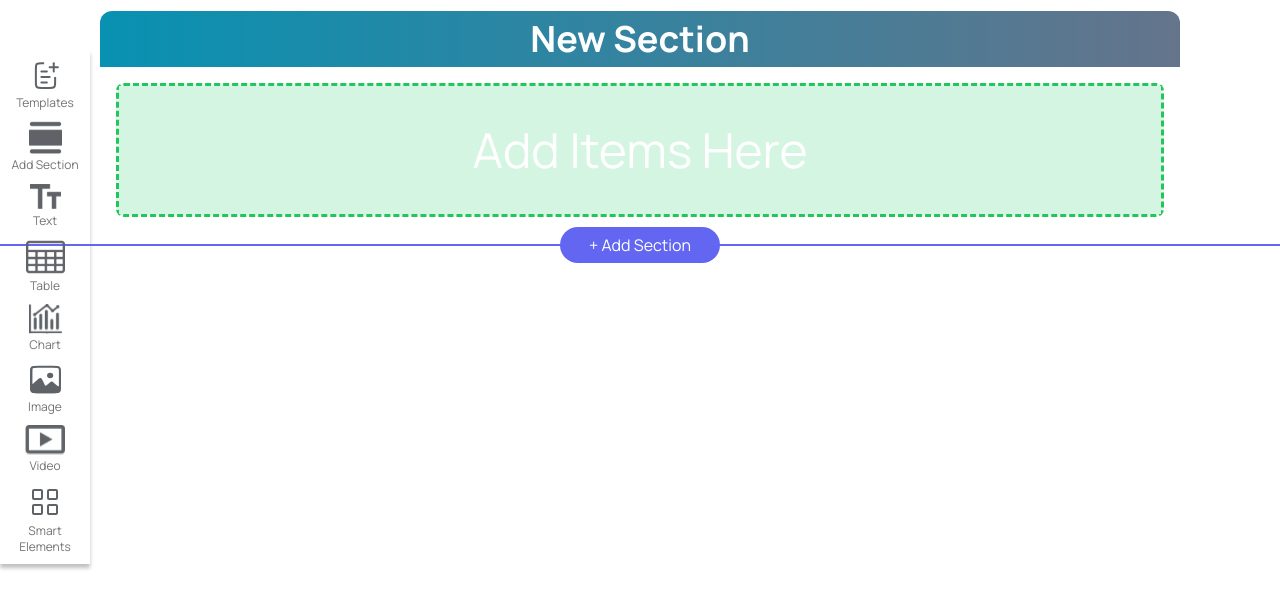
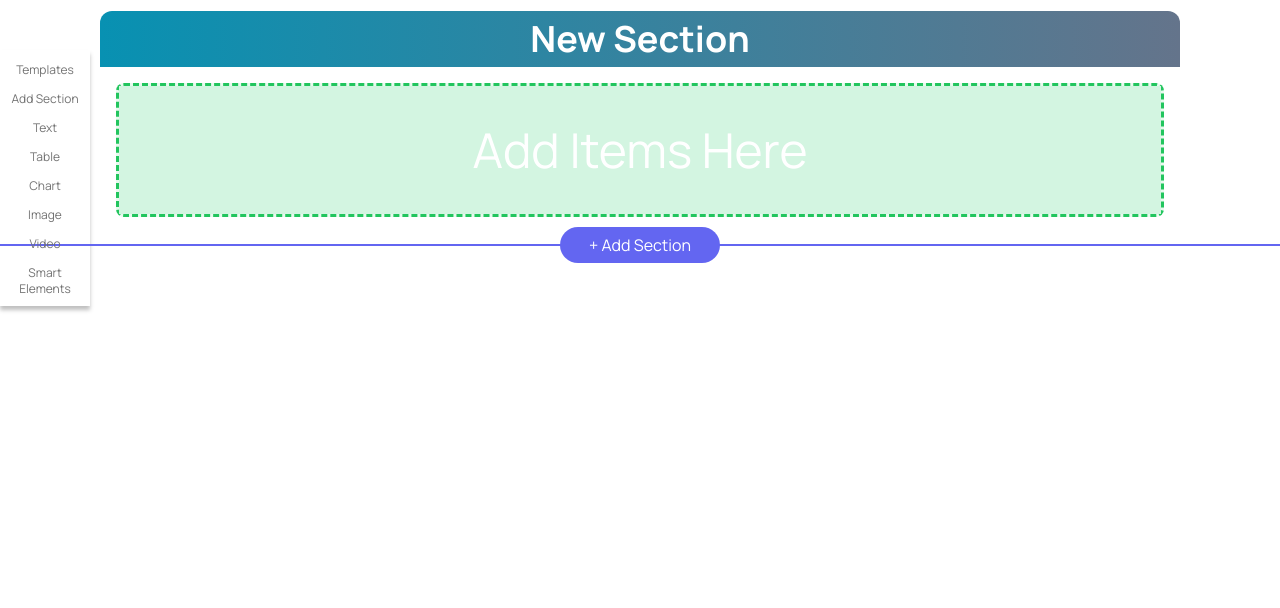
Before and after one commit to vlada125/drag-drop, a React (Create React App) app: page /projects in a window 1280 px wide. Shown: the top 608 px of the page. Built offline with nearby package versions, Linux system fonts and the light colour scheme.

Commit message:
fix images

```diff
--- a/src/components/ToolBar/ToolOption.tsx
+++ b/src/components/ToolBar/ToolOption.tsx
@@ -33,7 +33,7 @@ export const ToolOption: FC<ToolOptionProps> = (props) => {
 
   return (
     <div ref={drag} className="flex flex-col items-center py-[5px] mx-1 relative z-30" style={{ opacity }}>
-      <img src={icon} alt={'option icon'} />
+      {/* <img src={icon} alt={'option icon'} /> */}
       {!!label && (<p className="text-center text-neutral-500 text-xs font-medium mt-[3px]">{label}</p>)}
     </div>
   );
--- a/src/components/ToolBar/helpers.ts
+++ b/src/components/ToolBar/helpers.ts
@@ -3,197 +3,197 @@ import {TOOL_TYPE, ToolOption} from './types';
 
 export const toolOptions: ToolOption[] = [
   {
-    icon: '/images/icons/tool-template-icon.svg',
+    icon: './images/icons/tool-template-icon.svg',
     label: 'Templates',
     type: TOOL_TYPE.TEMPLATES
   },
   {
-    icon: '/images/icons/tool-section-icon.svg',
+    icon: './images/icons/tool-section-icon.svg',
     label: 'Add Section',
     subTools: [
       {
-        icon: '/images/icons/tool-section-one-icon.svg',
+        icon: './images/icons/tool-section-one-icon.svg',
         type: TOOL_TYPE.SECTION_ONE
       },
       {
-        icon: '/images/icons/tool-section-two-one-icon.svg',
+        icon: './images/icons/tool-section-two-one-icon.svg',
         type: TOOL_TYPE.SECTION_TWO_ONE
       },
       {
-        icon: '/images/icons/tool-section-three-icon.svg',
+        icon: './images/icons/tool-section-three-icon.svg',
         type: TOOL_TYPE.SECTION_THREE
       },
       {
-        icon: '/images/icons/tool-section-two-two-icon.svg',
+        icon: './images/icons/tool-section-two-two-icon.svg',
         type: TOOL_TYPE.SECTION_TWO_TWO
       },
       {
-        icon: '/images/icons/tool-section-two-three-icon.svg',
+        icon: './images/icons/tool-section-two-three-icon.svg',
         type: TOOL_TYPE.SECTION_TWO_THREE
       }
     ]
   },
   {
-    icon: '/images/icons/tool-text-icon.svg',
+    icon: './images/icons/tool-text-icon.svg',
     label: 'Text',
     subTools: [
       {
-        icon: '/images/icons/tool-text-box-icon.svg',
+        icon: './images/icons/tool-text-box-icon.svg',
         type: TOOL_TYPE.TEXT_BOX,
         label: 'Text Box'
       },
       {
-        icon: '/images/icons/tool-text-short-answer-icon.svg',
+        icon: './images/icons/tool-text-short-answer-icon.svg',
         type: TOOL_TYPE.TEXT_SHORT_ANSWER,
         label: 'Short Answer'
       },
       {
-        icon: '/images/icons/tool-text-paragraph-icon.svg',
+        icon: './images/icons/tool-text-paragraph-icon.svg',
         type: TOOL_TYPE.TEXT_PARAGRAPH,
         label: 'Paragraph'
       },
       {
-        icon: '/images/icons/tool-text-multiple-choice-icon.svg',
+        icon: './images/icons/tool-text-multiple-choice-icon.svg',
         type: TOOL_TYPE.TEXT_MULTIPLE_CHOICE,
         label: 'Multiple Choice'
       },
       {
-        icon: '/images/icons/tool-text-checkboxes-icon.svg',
+        icon: './images/icons/tool-text-checkboxes-icon.svg',
         type: TOOL_TYPE.TEXT_CHECKBOXES,
         label: 'Checkboxes'
       },
       {
-        icon: '/images/icons/tool-text-dropdown-icon.svg',
+        icon: './images/icons/tool-text-dropdown-icon.svg',
         type: TOOL_TYPE.TEXT_DROPDOWN,
         label: 'Dropdown'
       },
       {
-        icon: '/images/icons/tool-text-date-icon.svg',
+        icon: './images/icons/tool-text-date-icon.svg',
         type: TOOL_TYPE.TEXT_DATE,
         label: 'Date'
       }
     ]
   },
   {
-    icon: '/images/icons/tool-table-icon.svg',
+    icon: './images/icons/tool-table-icon.svg',
     label: 'Table',
     subTools: [
       {
-        icon: '/images/icons/tool-table-icon.svg',
+        icon: './images/icons/tool-table-icon.svg',
         type: TOOL_TYPE.TABLE_STANDARD,
         label: 'Standard'
       },
       {
-        icon: '/images/icons/tool-table-status-icon.svg',
+        icon: './images/icons/tool-table-status-icon.svg',
         type: TOOL_TYPE.TABLE_STATUS,
         label: 'Status'
       },
       {
-        icon: '/images/icons/tool-table-requirement-icon.svg',
+        icon: './images/icons/tool-table-requirement-icon.svg',
         type: TOOL_TYPE.TABLE_REQUIREMENT,
         label: 'Requirement'
       }
     ]
   },
   {
-    icon: '/images/icons/tool-chart-icon.svg',
+    icon: './images/icons/tool-chart-icon.svg',
     label: 'Chart',
     subTools: [
       {
-        icon: '/images/icons/tool-chart-bar-icon.svg',
+        icon: './images/icons/tool-chart-bar-icon.svg',
         type: TOOL_TYPE.CHART_BAR,
         label: 'Bar Chart'
       },
       {
-        icon: '/images/icons/tool-chart-line-icon.svg',
+        icon: './images/icons/tool-chart-line-icon.svg',
         type: TOOL_TYPE.CHART_LINE,
         label: 'Line Chart'
       },
       {
-        icon: '/images/icons/tool-chart-scatter-icon.svg',
+        icon: './images/icons/tool-chart-scatter-icon.svg',
         type: TOOL_TYPE.CHART_SCATTER,
         label: 'Scatter Chart'
       },
       {
-        icon: '/images/icons/tool-chart-pie-icon.svg',
+        icon: './images/icons/tool-chart-pie-icon.svg',
         type: TOOL_TYPE.CHART_PIE,
         label: 'Pie Chart'
       },
       {
-        icon: '/images/icons/tool-chart-donut-icon.svg',
+        icon: './images/icons/tool-chart-donut-icon.svg',
         type: TOOL_TYPE.CHART_DONUT,
         label: 'Donut Chart'
       },
       {
-        icon: '/images/icons/tool-chart-bubble-icon.svg',
+        icon: './images/icons/tool-chart-bubble-icon.svg',
         type: TOOL_TYPE.CHART_BUBBLE,
         label: 'Bubble Chart'
       },
       {
-        icon: '/images/icons/tool-chart-critical-plot-icon.svg',
+        icon: './images/icons/tool-chart-critical-plot-icon.svg',
         type: TOOL_TYPE.CHART_CRITICAL_PLOT,
         label: 'Critical Plot'
       },
       {
-        icon: '/images/icons/tool-chart-box-plot-icon.svg',
+        icon: './images/icons/tool-chart-box-plot-icon.svg',
         type: TOOL_TYPE.CHART_BOX_PLOT,
         label: 'Box Plot'
       },
       {
-        icon: '/images/icons/tool-chart-radar-icon.svg',
+        icon: './images/icons/tool-chart-radar-icon.svg',
         type: TOOL_TYPE.CHART_RADAR,
         label: 'Radar'
       }
     ]
   },
   {
-    icon: '/images/icons/tool-image-icon.svg',
+    icon: './images/icons/tool-image-icon.svg',
     label: 'Image',
     subTools: [
       {
-        icon: '/images/icons/tool-image-icon.svg',
+        icon: './images/icons/tool-image-icon.svg',
         type: TOOL_TYPE.IMAGE_SINGLE,
         label: 'Single'
       },
       {
-        icon: '/images/icons/tool-image-carousel-icon.svg',
+        icon: './images/icons/tool-image-carousel-icon.svg',
         type: TOOL_TYPE.IMAGE_CAROUSEL,
         label: 'Carousel'
       }
     ]
   },
   {
-    icon: '/images/icons/tool-video-icon.svg',
+    icon: './images/icons/tool-video-icon.svg',
     label: 'Video',
     subTools: [
       {
-        icon: '/images/icons/tool-video-icon.svg',
+        icon: './images/icons/tool-video-icon.svg',
         type: TOOL_TYPE.VIDEO_STANDARD,
         label: 'Standard'
       },
       {
-        icon: '/images/icons/tool-video-youtube-icon.svg',
+        icon: './images/icons/tool-video-youtube-icon.svg',
         type: TOOL_TYPE.VIDEO_YOUTUBE,
         label: 'YouTube'
       }
     ]
   },
   {
-    icon: '/images/icons/tool-smart-icon.svg',
+    icon: './images/icons/tool-smart-icon.svg',
     label: 'Smart Elements',
     subTools: [
       {
-        icon: '/images/icons/tool-smart-timeline-icon.svg',
+        icon: './images/icons/tool-smart-timeline-icon.svg',
         type: TOOL_TYPE.SMART_TIMELINE,
         label: 'Timeline'
       },
       {
-        icon: '/images/icons/tool-smart-file-upload-icon.svg',
+        icon: './images/icons/tool-smart-file-upload-icon.svg',
         type: TOOL_TYPE.SMART_FILE_UPLOAD,
         label: 'File Upload'
       },
       {
-        icon: '/images/icons/tool-smart-action-icon.svg',
+        icon: './images/icons/tool-smart-action-icon.svg',
         type: TOOL_TYPE.SMART_ACTION,
         label: 'Action Button'
       }
--- a/src/components/ToolBar/index.tsx
+++ b/src/components/ToolBar/index.tsx
@@ -19,7 +19,7 @@ export const ToolBar: FC<ToolBarProps> = (props) => {
       <div className="absolute bg-white opacity-90 w-full h-full left-0 top-0 rounded-[10px]" />
       {toolOptions.map((option, index) => (
         <div key={`tool-option${index}`} className={`flex flex-col items-center py-[5px] w-full px-1 relative cursor-pointer [&>.sub-tools]:hover:opacity-100 [&>.sub-tools]:hover:flex select-none`} style={{ zIndex: index }}>
-          <img src={option.icon} alt={'option icon'} />
+          {/* <img src={option.icon} alt={'option icon'} /> */}
           <p className="text-center text-neutral-500 text-xs font-medium mt-[3px]">{option.label}</p>
           {!!option.subTools && (
             <div className="opacity-0 absolute sub-tools left-[100%] top-0 hidden flex-col items-center w-[90px] rounded-[10px] overflow-hidden card-shadow py-1 transition-all duration-500"  style={{ zIndex: index }}>
```
